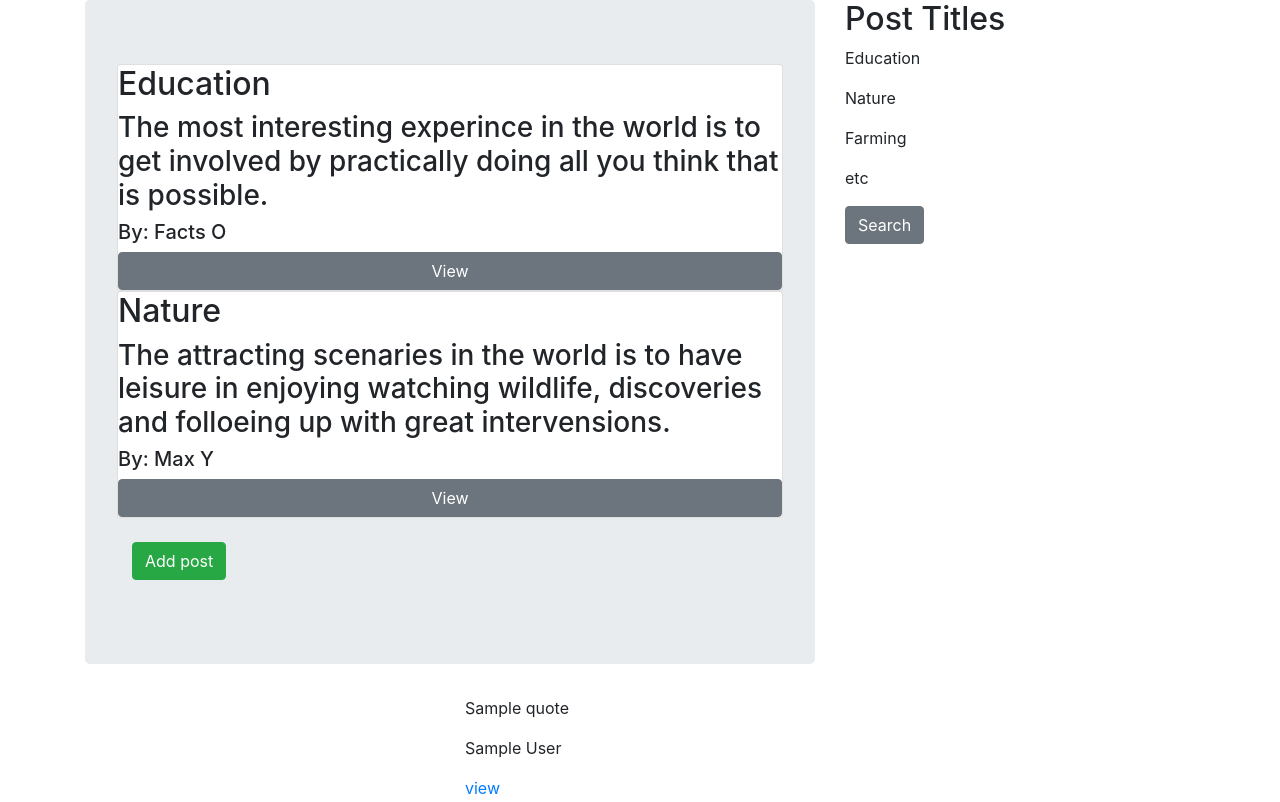
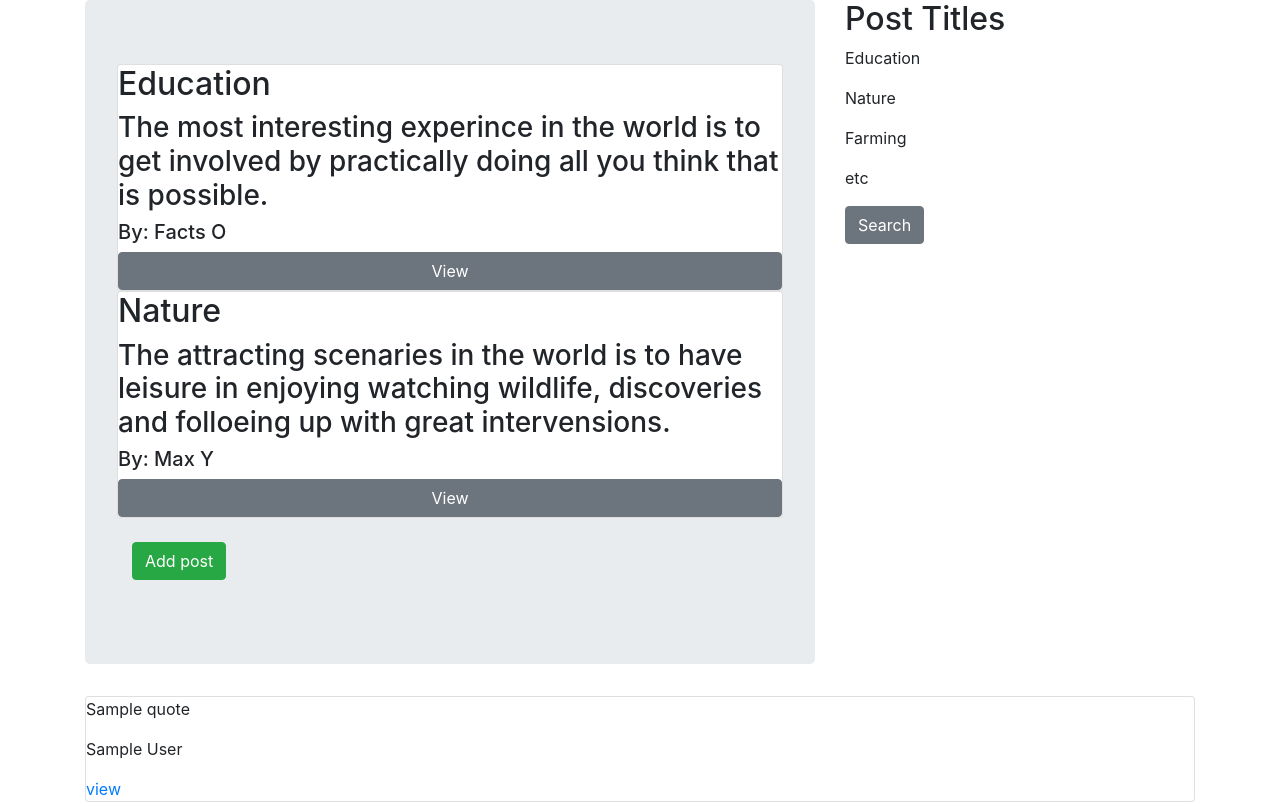
Before and after one commit to Maxwel5/my-blog, a Python web app: template app/templates/index.html in a window 1280 px wide. Shown: the part 80-882 px from the top of the page. Run offline with Jinja, Linux system fonts and the light colour scheme; the template is opened without the code that fills it: most values are stand-ins (such as "Sample title", 1, 10 or a date in 2020); some libraries are stand-ins or nearby versions.

Commit message:
This styles the page

```diff
--- a/app/auth/views.py
+++ b/app/auth/views.py
@@ -12,7 +12,6 @@ from .. import db
 def home():
     quote = getQuotes()
     return render_template('index.html',quote = quote)
-
 
 @auth.route('/register',methods = ["GET","POST"])
 def register():
--- a/app/templates/index.html
+++ b/app/templates/index.html
@@ -38,14 +38,14 @@
             </div>
         </div>
     </div>
-    <div class="row">
-        <div class="col-md-4"></div>
-        <div class="col-md-4">
-            <p>{{quote.quote}}</p>
-            <p>{{quote.author}}</p>
-            <a href="{{quote.permalink}}">view</a>
+    <div class="card">
+        <div class="row">
+            <div class="col-md-12">
+                <p>{{quote.quote}}</p>
+                <p>{{quote.author}}</p>
+                <a href="{{quote.permalink}}">view</a>
+            </div>
         </div>
-        <div class="col-md-4"></div>
     </div>
 </div>
 {% endblock %}
```
